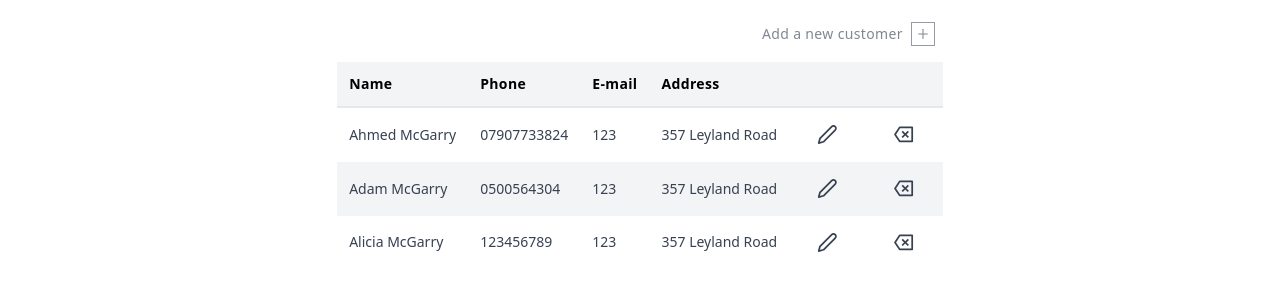
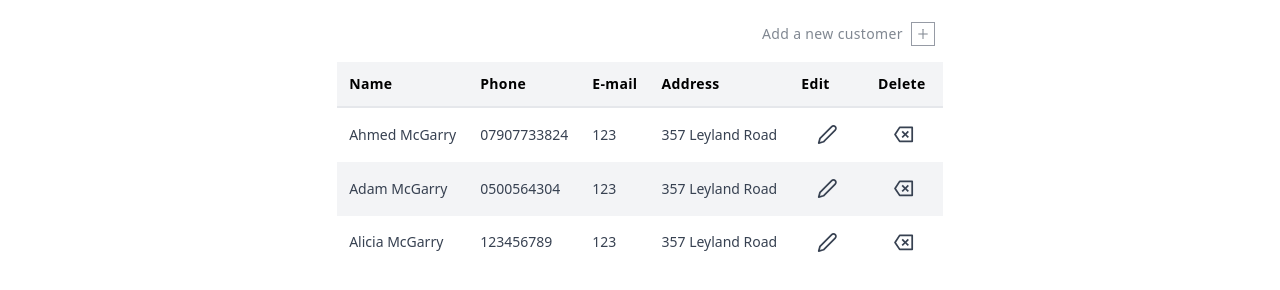
Before and after one commit to McGarry-A/pos, a React (Create React App) app: page /customers in a window 1280 px wide. Shown: the part 368-658 px from the top of the page. Built offline with nearby package versions, Linux system fonts and the light colour scheme.

Commit message:
fixed edit not passing correct customers details

```diff
--- a/src/Components/CreateCustomerForm/CreateCustomerForm.tsx
+++ b/src/Components/CreateCustomerForm/CreateCustomerForm.tsx
@@ -36,6 +36,7 @@ const CreateCustomerForm: React.FC<Props> = ({
   } = customerSlice;
 
   useEffect(() => {
+    console.log(customer);
     const populateFields = () => {
       if (!customer) return;
 
@@ -45,7 +46,7 @@ const CreateCustomerForm: React.FC<Props> = ({
       addressRef.current!.value = customer.address;
     };
     populateFields();
-  });
+  }, []);
 
   const handleSubmit = (e: React.FormEvent<HTMLFormElement>) => {
     e.preventDefault();
--- a/src/Components/CustomerTable/CustomerTable.tsx
+++ b/src/Components/CustomerTable/CustomerTable.tsx
@@ -13,6 +13,8 @@ interface Props {
 
 const CustomerTable: React.FC<Props> = ({ data }) => {
   const [portalIsHidden, setPortalIsHidden] = useState<boolean>(false);
+  const [activeCustomer, setActiveCustomer] = useState<CustomerInterface>();
+
   const dispatch = useAppDispatch();
 
   const {
@@ -23,13 +25,19 @@ const CustomerTable: React.FC<Props> = ({ data }) => {
     dispatch(deleteCustomer(customer));
   };
 
-  const renderEditCustomer = (customer: CustomerInterface) => {
+  const handleEditCustomer = (currentCustomer: CustomerInterface) => {
+    setActiveCustomer(currentCustomer);
+    setPortalIsHidden(!portalIsHidden);
+  };
+
+  const renderEditCustomer = (customer: CustomerInterface | undefined) => {
+    if (customer === undefined) return;
     return (
       <Portal isHidden={portalIsHidden}>
         <CreateCustomerForm
           setPortalIsHidden={setPortalIsHidden}
           allowEdit
-          customer={customer}
+          customer={activeCustomer}
         />
       </Portal>
     );
@@ -51,8 +59,12 @@ const CustomerTable: React.FC<Props> = ({ data }) => {
           <th className="p-3 text-sm font-semibold tracking-wide text-left">
             Address
           </th>
-          <th className="p-3 text-sm font-semibold tracking-wide text-left"></th>
-          <th className="p-3 text-sm font-semibold tracking-wide text-left"></th>
+          <th className="p-3 text-sm font-semibold tracking-wide text-left">
+            Edit
+          </th>
+          <th className="p-3 text-sm font-semibold tracking-wide text-left">
+            Delete
+          </th>
         </tr>
       </thead>
     );
@@ -63,7 +75,6 @@ const CustomerTable: React.FC<Props> = ({ data }) => {
       <tbody className="p-4 font-light text-gray-600">
         {data.map((customer, index) => {
           const { name, address, email, phone } = customer;
-
           return (
             <tr
               key={index}
@@ -79,16 +90,24 @@ const CustomerTable: React.FC<Props> = ({ data }) => {
                 <button className="px-4 py-1">
                   <FiEdit2
                     size={"1.3rem"}
-                    onClick={() => setPortalIsHidden(!portalIsHidden)}
+                    onClick={() =>
+                      handleEditCustomer({
+                        name,
+                        phone,
+                        email,
+                        address,
+                      } as CustomerInterface)
+                    }
                   />
-                  {renderEditCustomer(customer)}
                 </button>
               </td>
               <td className="p-3 text-sm text-gray-700">
                 <button className="px-4 py-1">
                   <RiDeleteBack2Line
                     size={"1.3rem"}
-                    onClick={() => handleDeleteCustomer(customer)}
+                    onClick={() => {
+                      handleDeleteCustomer(customer);
+                    }}
                   />
                 </button>
               </td>
@@ -99,10 +118,13 @@ const CustomerTable: React.FC<Props> = ({ data }) => {
     );
   };
   return (
-    <table className="hidden md:block">
-      {renderTableHead()}
-      {renderTableBody()}
-    </table>
+    <>
+      <table className="hidden md:block">
+        {renderTableHead()}
+        {renderTableBody()}
+      </table>
+      {renderEditCustomer(activeCustomer)}
+    </>
   );
 };
 
```
